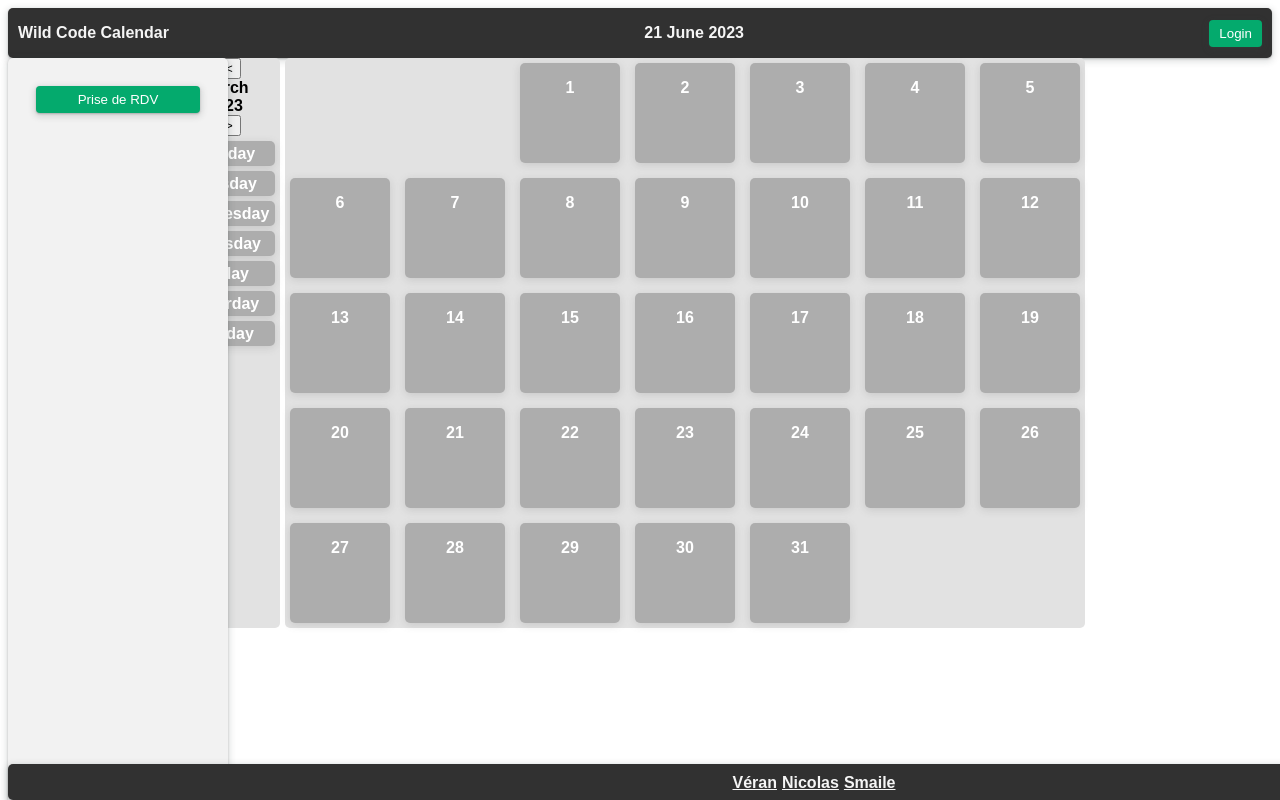
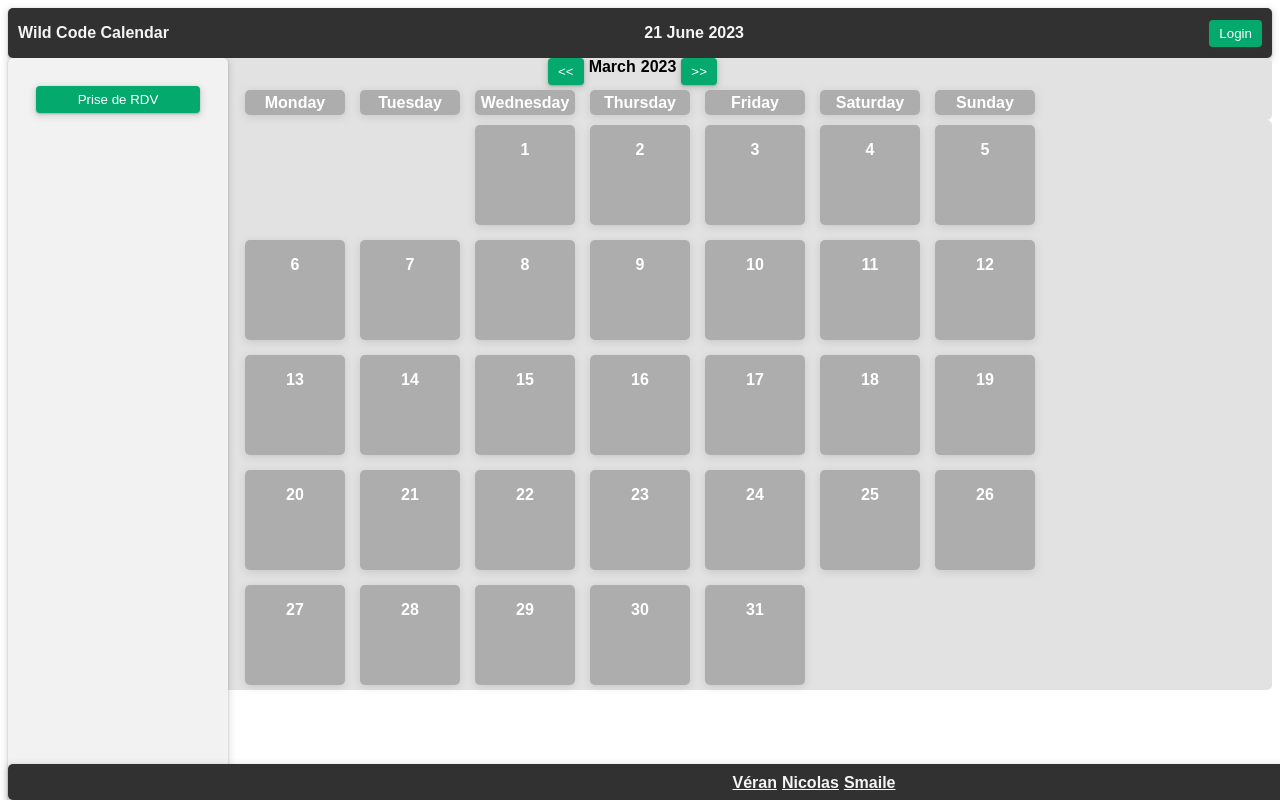
Before and after one commit to Vv214/TpCalendar, an Angular app: page / in a window 1280 px wide. Built offline with nearby package versions, Linux system fonts and the light colour scheme.

Commit message:
ajout du css pour la selection des mois

```diff
--- a/src/app/Component/calendar/calendar.component.css
+++ b/src/app/Component/calendar/calendar.component.css
@@ -1,5 +1,6 @@
 .week-container,
-.day-container {
+.day-container,
+.month-selector {
     font-weight: 600;
     display: grid;
     justify-content: center;
@@ -58,3 +59,27 @@
     top: 1;
     height: 100%;
 }
+
+.button {
+    font-weight: 700;
+    box-shadow: rgba(60, 64, 67, 0.3) 0px 1px 2px 0px, rgba(60, 64, 67, 0.15) 0px 2px 6px 2px;
+    background-color: #04AA6D;
+    color: white;
+    padding: 6px 10px;
+    border: none;
+    border-radius: 4px;
+    cursor: pointer;
+    float: right;
+    font-weight: 500;
+}
+
+.button:hover {
+    background-color: #45a049;
+}
+
+.afficher-month,
+.afficher-annee {
+    display: flex;
+    justify-content: center;
+    text-align: center;
+}
--- a/src/app/Component/calendar/calendar.component.html
+++ b/src/app/Component/calendar/calendar.component.html
@@ -6,20 +6,23 @@
 
 <div class="calendar-container">
     <!-- A afficher nico stp merci  -->
-    <div class="week-container">
     <div class="divcss">
+        <div class="month-selector">
             <div>
-                <button (click)="changeMoisPrecedent(moisPrecedent, annee)">
+                <button class="button" (click)="changeMoisPrecedent(moisPrecedent, annee)">
                     << </button>
             </div>
-            <div>{{grilleMois[moisAAfficher] }} </div>
-            <div>{{annee}} </div>
+            <div class="afficher-month">{{grilleMois[moisAAfficher] }} </div>
+            <div class="afficher-annee">{{annee}} </div>
             <div>
-                <button (click)="changeMoisSuivant(moisSuivant, annee)">
+                <button class="button" (click)="changeMoisSuivant(moisSuivant, annee)">
                     >> </button>
             </div>
+        </div>
+        <div class="week-container">
             <div *ngFor="let jour of grilleSemaine" class="name-week">
                 <p class="jour">{{ jour }} </p>
+            </div>
         </div>
     </div>
     <div class="divcss">
@@ -32,4 +35,3 @@
             </div>
         </div>
     </div>
-    </div>
```
Lines whose indentation alone changed are shown as unchanged.
